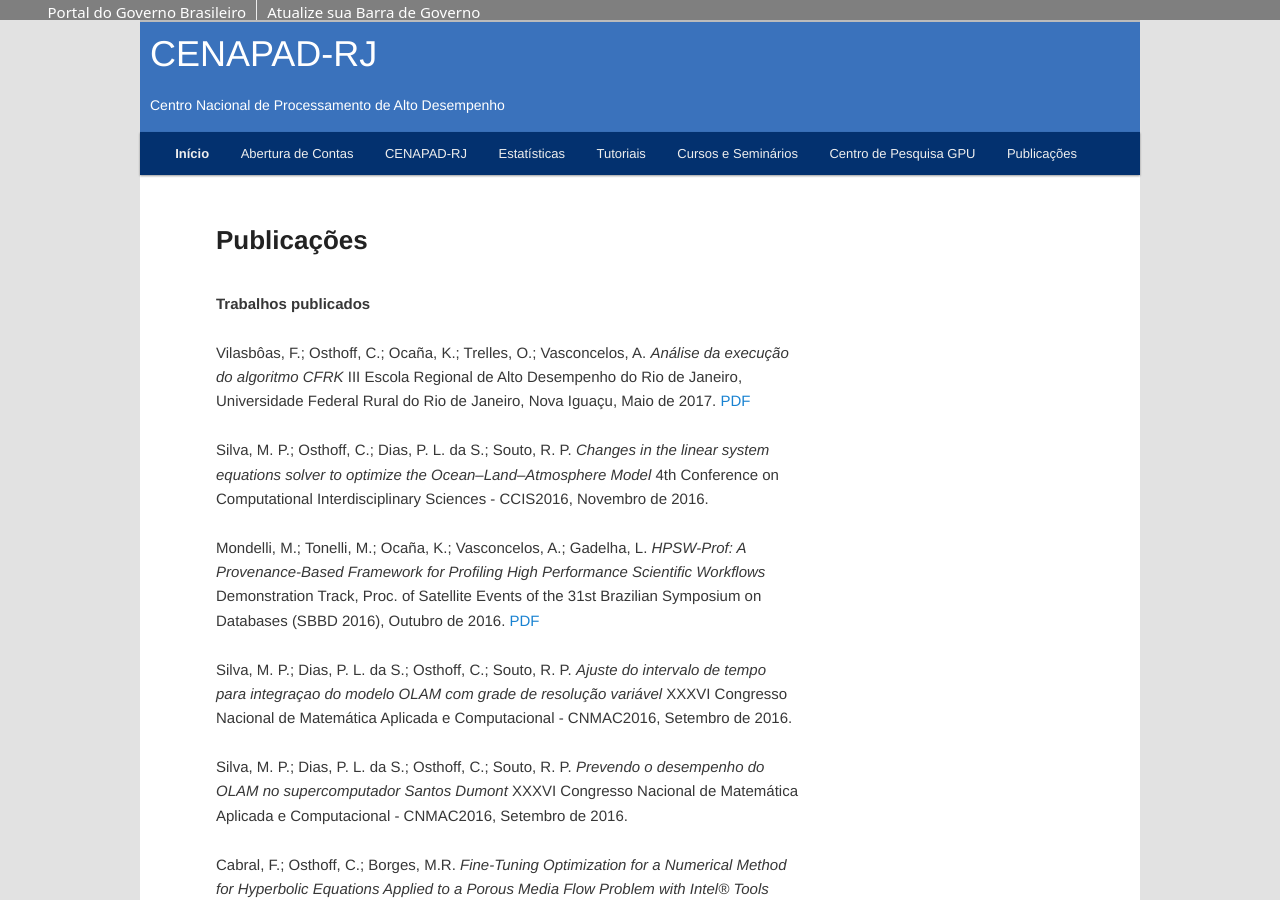
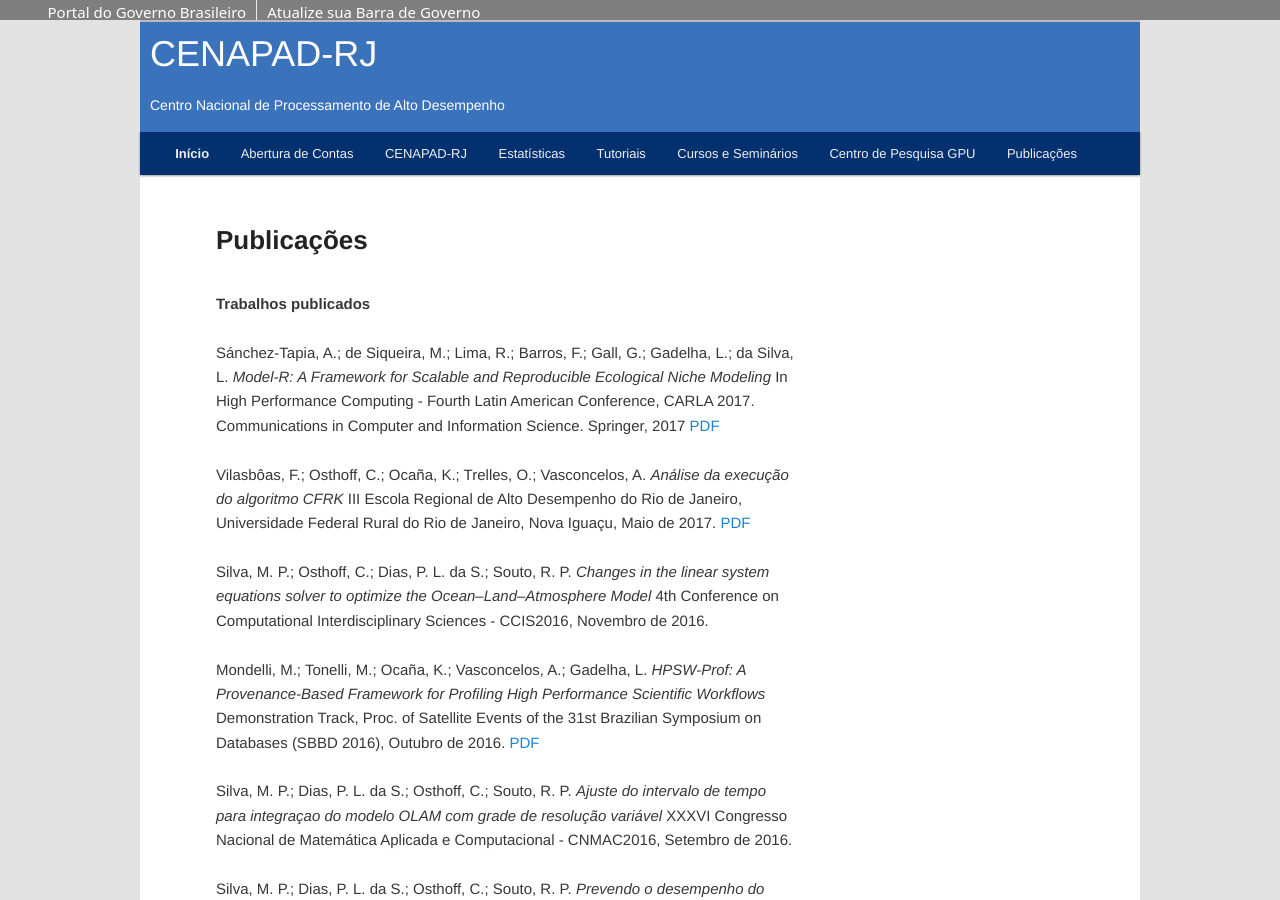
Before and after one commit to gmgall/site-cenapad, a Jekyll site: the page built from publicacoes/index.markdown, in a window 1280 px wide and 900 px high. Built offline with Jekyll 4.4.1, drawn with Linux system fonts in a browser that asks for light colours; Markdown is read by kramdown in place of the engine named in the settings.

Commit message:
Adiciona publicação 'Model-R: A Framework for Scalable and Reproducible Ecological Niche Modeling'

```diff
--- a/publicacoes/index.markdown
+++ b/publicacoes/index.markdown
@@ -7,6 +7,11 @@ title: Publicações
 ---
 
 **Trabalhos publicados**
+
+Sánchez-Tapia, A.; de Siqueira, M.; Lima, R.; Barros, F.; Gall, G.; Gadelha, L.; da Silva, L.
+*Model-R: A Framework for Scalable and Reproducible Ecological Niche Modeling*
+In High Performance Computing - Fourth Latin American Conference, CARLA 2017. Communications in Computer and Information Science. Springer, 2017
+[PDF](model-r-framework.pdf)
 
 Vilasbôas, F.; Osthoff, C.; Ocaña, K.; Trelles, O.; Vasconcelos, A.
 *Análise da execução do algoritmo CFRK*
```
Also changed, not shown: 1 other file.
